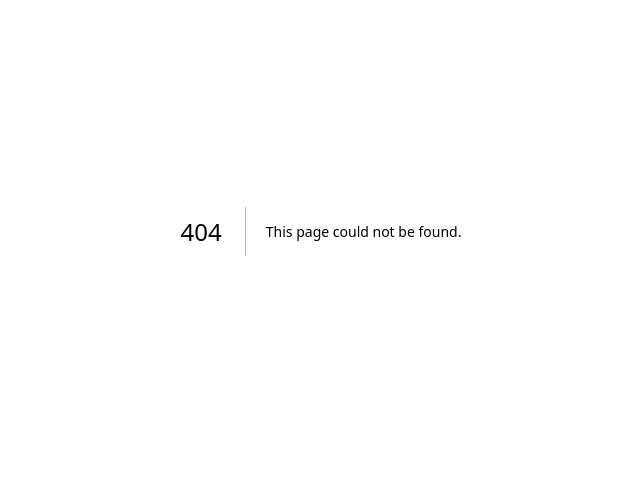
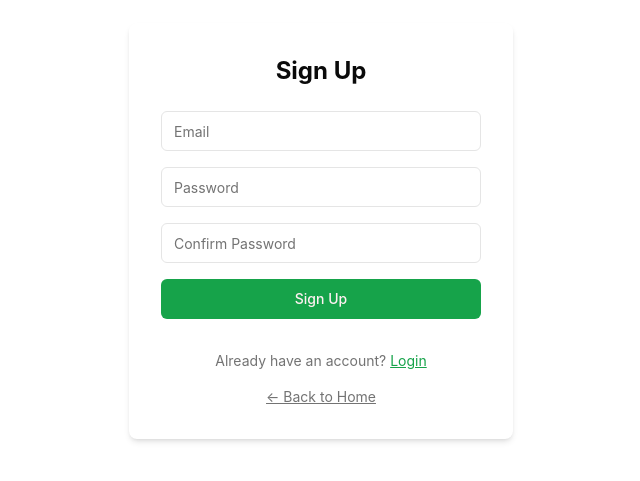
Before and after one commit to Riddhimaan-Senapati/consulting-chatbot, a Next.js app in the folder frontend/: page /signup in a window 1280 px wide. Before the commit this address had no page. Shown: the part 169-650 px from the top of the page, without its empty margins (319-959 px from the left). Built offline with nearby package versions, Linux system fonts and the light colour scheme.

Commit message:
Added login and signup pages

```diff
--- /dev/null
+++ b/frontend/app/login/page.tsx
@@ -0,0 +1,62 @@
+'use client';
+
+import { Button } from "@/components/ui/button";
+import { Input } from "@/components/ui/input";
+import { useState } from "react";
+import Link from "next/link";
+
+export default function LoginPage() {
+  const [email, setEmail] = useState('');
+  const [password, setPassword] = useState('');
+
+  const handleSubmit = async (e: React.FormEvent) => {
+    e.preventDefault();
+    const res = await fetch('http://localhost:8000/api/login', {
+      method: 'POST',
+      headers: { 'Content-Type': 'application/json' },
+      body: JSON.stringify({ email, password }),
+    });
+
+    if (res.ok) {
+      const data = await res.json();
+      console.log('Logged in successfully', data.access_token);
+      // Save token if needed, then redirect
+      window.location.href = '/chat';
+    } else {
+      alert('Login failed. Please check your credentials.');
+    }
+  };
+
+  return (
+    <div className="flex flex-col items-center justify-center min-h-screen px-4">
+      <form onSubmit={handleSubmit} className="w-full max-w-sm bg-card p-8 rounded-lg shadow-md">
+        <h1 className="text-2xl font-bold mb-6 text-center">Login</h1>
+        <div className="space-y-4">
+          <Input
+            placeholder="Email"
+            value={email}
+            onChange={(e) => setEmail(e.target.value)}
+            type="email"
+            required
+          />
+          <Input
+            placeholder="Password"
+            value={password}
+            onChange={(e) => setPassword(e.target.value)}
+            type="password"
+            required
+          />
+          <Button type="submit" className="w-full">
+            Login
+          </Button>
+          <p className="text-center text-muted-foreground text-sm mt-4">
+            Don't have an account? <Link href="/signup" className="text-primary underline">Sign Up</Link>
+          </p>
+          <p className="text-center text-muted-foreground text-sm mt-2">
+            <Link href="/" className="underline">← Back to Home</Link>
+          </p>
+        </div>
+      </form>
+    </div>
+  );
+}
--- /dev/null
+++ b/frontend/app/signup/page.tsx
@@ -0,0 +1,74 @@
+'use client';
+
+import { Button } from "@/components/ui/button";
+import { Input } from "@/components/ui/input";
+import { useState } from "react";
+import Link from "next/link";
+
+export default function SignupPage() {
+  const [email, setEmail] = useState('');
+  const [password, setPassword] = useState('');
+  const [confirmPassword, setConfirmPassword] = useState('');
+
+  const handleSubmit = async (e: React.FormEvent) => {
+    e.preventDefault();
+    if (password !== confirmPassword) {
+      alert("Passwords do not match!");
+      return;
+    }
+
+    const res = await fetch('http://localhost:8000/api/signup', {
+      method: 'POST',
+      headers: { 'Content-Type': 'application/json' },
+      body: JSON.stringify({ email, password }),
+    });
+
+    if (res.ok) {
+      alert('Account created! Please log in.');
+      window.location.href = '/login';
+    } else {
+      const error = await res.json();
+      alert(`Error: ${error.detail}`);
+    }
+  };
+
+  return (
+    <div className="flex flex-col items-center justify-center min-h-screen px-4">
+      <form onSubmit={handleSubmit} className="w-full max-w-sm bg-card p-8 rounded-lg shadow-md">
+        <h1 className="text-2xl font-bold mb-6 text-center">Sign Up</h1>
+        <div className="space-y-4">
+          <Input
+            placeholder="Email"
+            value={email}
+            onChange={(e) => setEmail(e.target.value)}
+            type="email"
+            required
+          />
+          <Input
+            placeholder="Password"
+            value={password}
+            onChange={(e) => setPassword(e.target.value)}
+            type="password"
+            required
+          />
+          <Input
+            placeholder="Confirm Password"
+            value={confirmPassword}
+            onChange={(e) => setConfirmPassword(e.target.value)}
+            type="password"
+            required
+          />
+          <Button type="submit" className="w-full">
+            Sign Up
+          </Button>
+          <p className="text-center text-muted-foreground text-sm mt-4">
+            Already have an account? <Link href="/login" className="text-primary underline">Login</Link>
+          </p>
+          <p className="text-center text-muted-foreground text-sm mt-2">
+            <Link href="/" className="underline">← Back to Home</Link>
+          </p>
+        </div>
+      </form>
+    </div>
+  );
+}
```
